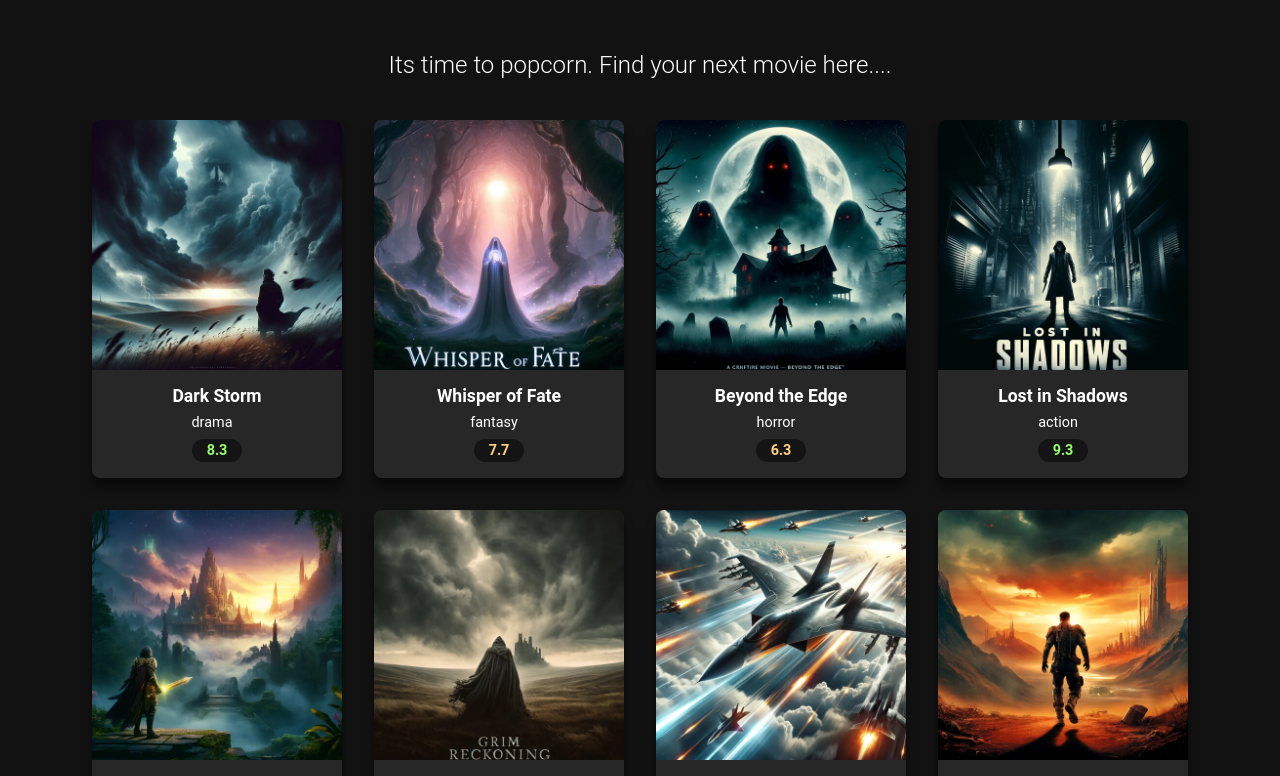
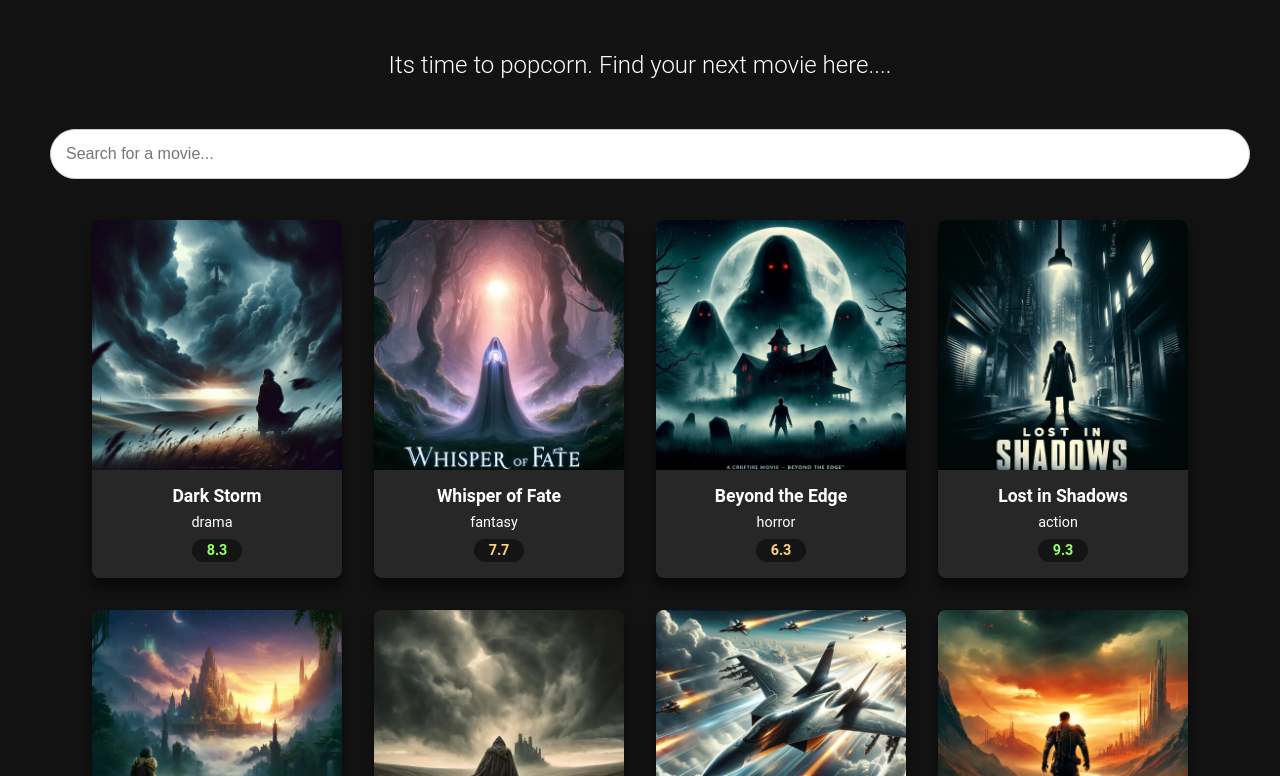
Before and after one commit to mrinalkumarjha/moviedux, a React (Create React App) app: page / in a window 1280 px wide. Shown: the part 324-1100 px from the top of the page. Built offline with nearby package versions, Linux system fonts and the light colour scheme.

Commit message:
search and filter logic added in grid

```diff
--- a/src/components/MoviesGrid.jsx
+++ b/src/components/MoviesGrid.jsx
@@ -5,6 +5,7 @@ import MovieCard from './MovieCard';
 export default function MoviesGrid() {
 
     const [movies, setMovies] = useState([]);
+    const [searchTerm, setSearchTerm] = useState("");
 
     useEffect(() => {
         fetch("movies.json")
@@ -13,12 +14,34 @@ export default function MoviesGrid() {
             .catch(error => console.error('Error fetching movies:', error));
     }, []);
 
+    const handleSearchChange = (event) => {
+        setSearchTerm(event.target.value);
+    }
+
+    const filteredMovies = movies.filter(movie =>
+        movie.title.toLowerCase().includes(searchTerm.toLowerCase())
+    );
+
     return(
-        <div className="movies-grid">
-            {movies.map(movie => (
+        <div>
+            <div className="search-bar">
+                <input
+                    type="text" className="search-input"
+                    placeholder="Search for a movie..."
+                    value={searchTerm}
+                    onChange={handleSearchChange}
+                />
+            </div>
+
+            <div className="movies-grid">
+                {filteredMovies.map(movie => (
                 <MovieCard movie={movie} key={movie.id} ></MovieCard>
-            ))}
+                ))}
+            </div>
 
+            <h1>Movies</h1>
+            <p>Found {movies.length} movies</p>
         </div>
+
     );
 }
```
